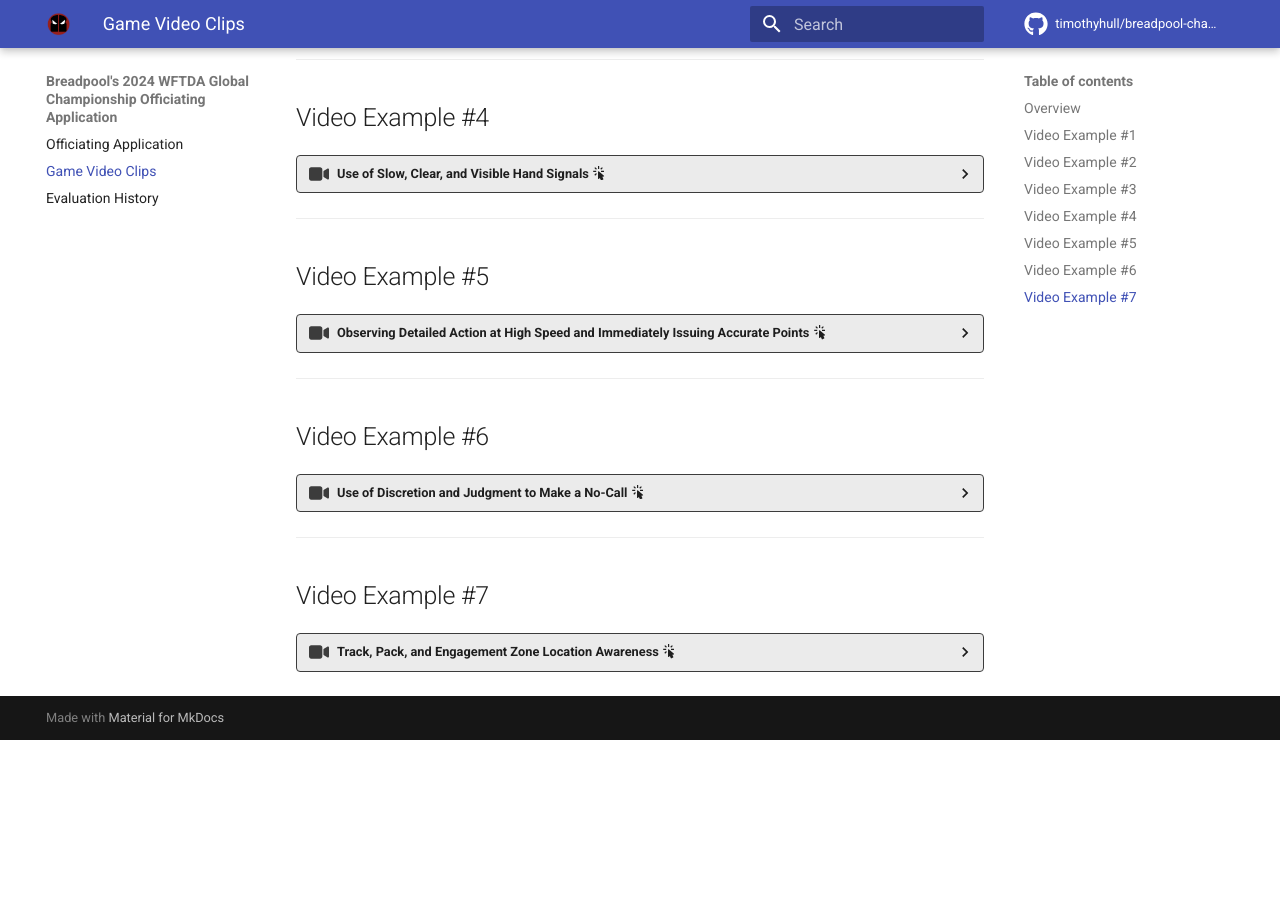
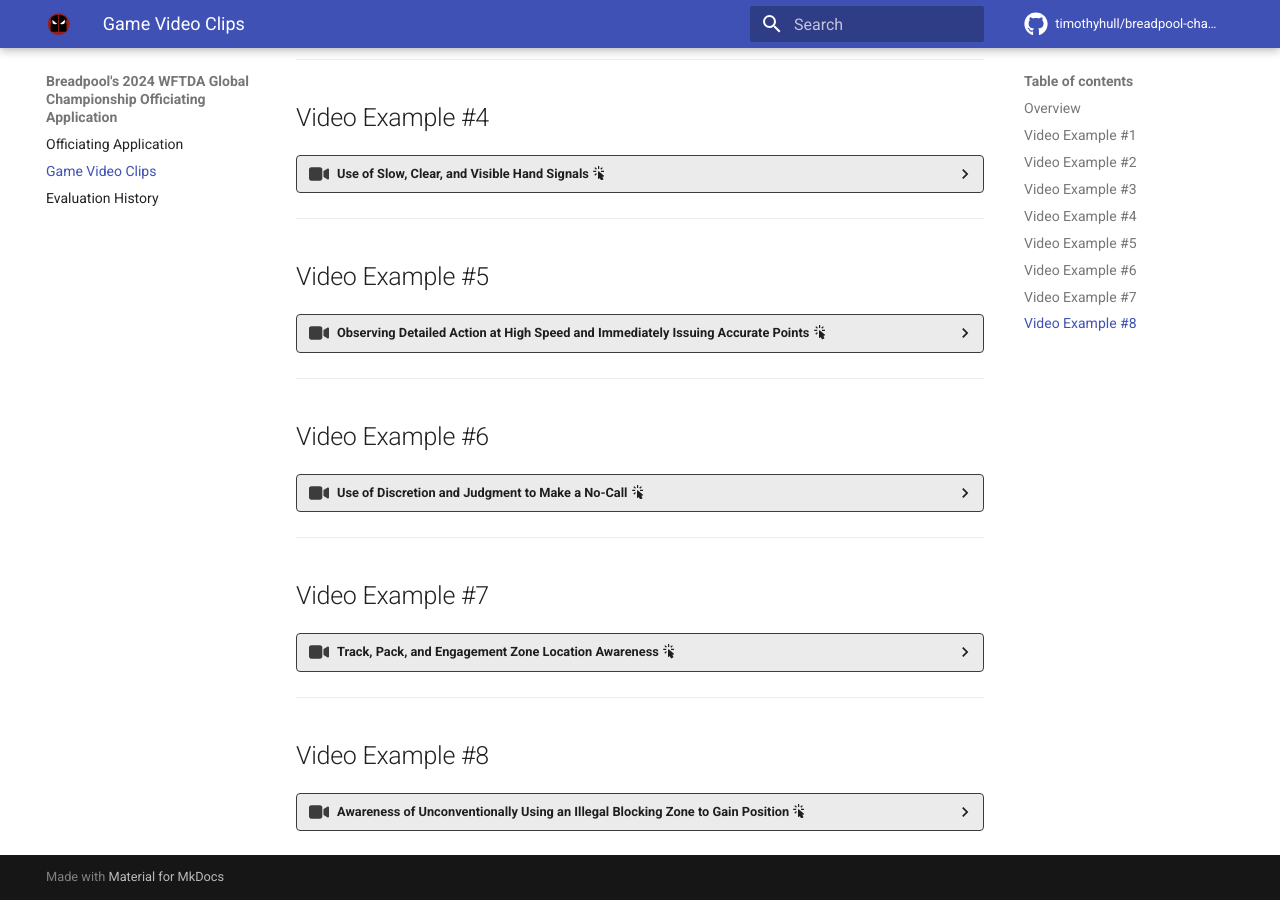
Before and after one commit to timothyhull/breadpool-champs-app, an MkDocs documentation site: the page built from docs/game_video_clips.md, in a window 1280 px wide and 900 px high, scrolled down 859 px. Built offline with MkDocs 1.6.1 and Material for MkDocs 9.7.7, drawn with Linux system fonts in a browser that asks for light colours; comment, search, counter and statistics services are not loaded; before the commit the page ends 1599 px from its top, so only the background shows below that.

Commit message:
Update video examples

```diff
--- a/docs/game_video_clips.md
+++ b/docs/game_video_clips.md
@@ -187,3 +187,29 @@
     <center>
         <br>[https://youtu.be/JNTUqZu2KLc?t=3631 :octicons-link-external-24:](https://youtu.be/JNTUqZu2KLc?t=3631){ target=_blank }
     </center>
+
+---
+
+## Video Example #8
+
+??? video "Awareness of Unconventionally Using an Illegal Blocking Zone to Gain Position :material-cursor-default-click:"
+
+    === "Overview :material-cursor-default-click:"
+
+        - At the ≈2:20:04 mark in this video, while serving as a JR, I observed Black #77 initiate a jump in the apex of turns 1 and 2.
+        - I observed Black #77 use their hand to brace themselves on my jammer, White #18, during their apex jump, and successfully gain position on White #18 and White #417.
+
+    === "Outcome :material-cursor-default-click:"
+
+        - While maintaining position to follow my jammer, I issued a forearm penalty to Black #77 with the additional verbal cue, “*Bracing on an opponent*.”
+
+    === "Importance :material-cursor-default-click:"
+
+        - I believe this example shows I have the capacity to assess the game impact of illegal actions quickly and appropriately penalize athletes who gain an advantage using, in this case, an illegal blocking zone, even in ways that may not seem obvious.
+
+    <center>
+        <iframe align="middle" width="560" height="315" src="https://www.youtube.com/embed/Sfq9SNzx4ms?start=8397" title="https://youtu.be/Sfq9SNzx4ms?&t=8397" frameborder="0" allow="accelerometer; autoplay; clipboard-write; encrypted-media; gyroscope; picture-in-picture; web-share" referrerpolicy="strict-origin-when-cross-origin" allowfullscreen></iframe>
+    </center>
+    <center>
+        <br>[https://youtu.be/Sfq9SNzx4ms?&t=8397 :octicons-link-external-24:](https://youtu.be/Sfq9SNzx4ms?&t=8397){ target=_blank }
+    </center>
```
